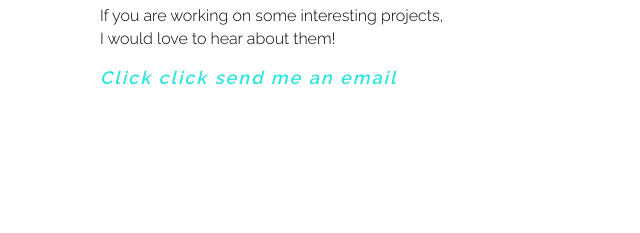
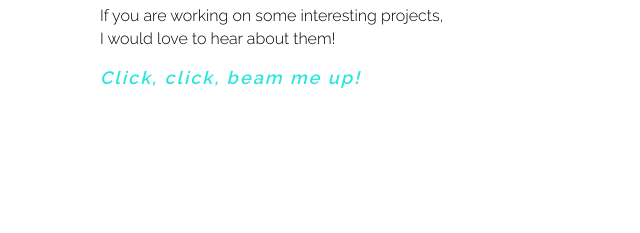
Before and after one commit to lulusadowsky/lulusadowsky.github.io, a plain HTML site: page index.html in a window 1280 px wide. Shown: the part 3876-4116 px from the top of the page, 0-640 px from the left. Drawn offline with Linux system fonts and the light colour scheme.

```diff
--- a/index.html
+++ b/index.html
@@ -139,7 +139,7 @@
             <p>If you are working on some interesting projects,<br> I would love to hear about them!
               <br>
               <address>
-              <p><a href="mailto:sadowska.luiza@gmail.com">Click click send me an email</a></p>
+              <p><a href="mailto:sadowska.luiza@gmail.com">Click, click, beam me up!</a></p>
             </address>
             </p>
       </div>
```
